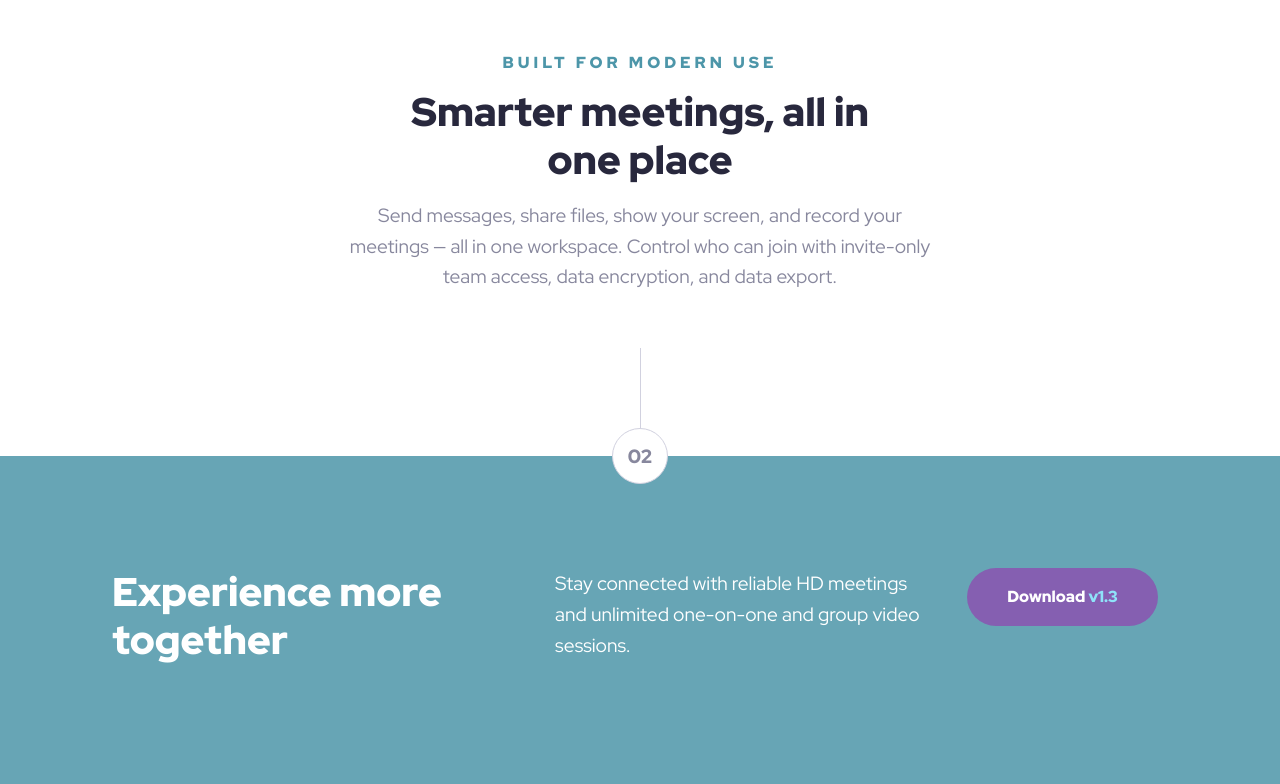
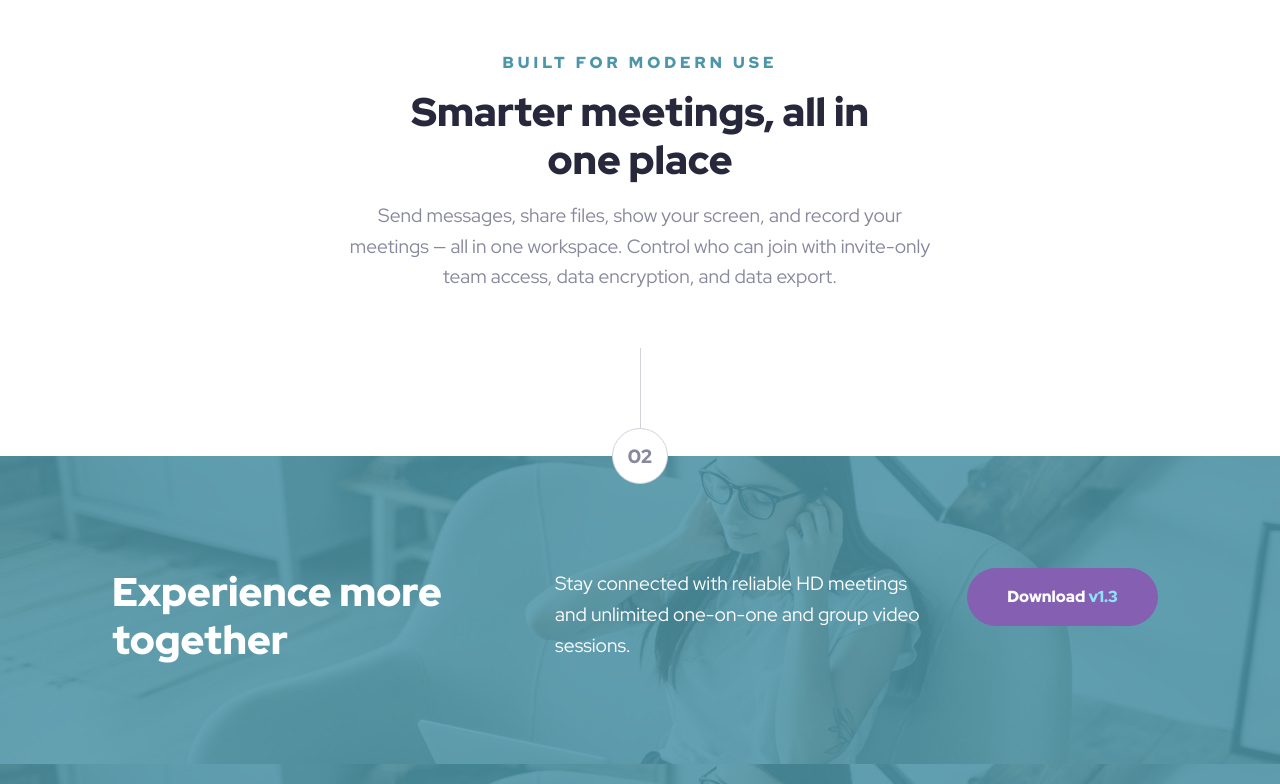
Before and after one commit to mariosearchteam/fm-meet-landingpage, a website: page index.html in a window 1280 px wide. Shown: the part 1038-1822 px from the top of the page. Drawn offline with Linux system fonts and the light colour scheme; the site is published under a folder, as on GitHub Pages, so addresses that start at the root find nothing; files whose address does not match are found by name.

Commit message:
bugfix for relative urls

```diff
--- a/scss/layout/_footer.scss
+++ b/scss/layout/_footer.scss
@@ -10,7 +10,7 @@ footer {
   background: $clr-cyan-600;
   color: $clr-white;
   position: relative;
-  background: url("/assets/mobile/image-footer.jpg");
+  background: url("./assets/mobile/image-footer.jpg");
   background-size: cover;
   background-repeat: no-repeat;
   z-index: -1;
@@ -49,13 +49,13 @@ footer {
 }
 @media (min-width: 40rem) {
   .footer {
-    background: url("/assets/tablet/image-footer.jpg");
+    background: url("./assets/tablet/image-footer.jpg");
   }
 }
 @media (min-width: 60rem) {
   .footer {
     padding-bottom: $spacer-700;
-    background: url("/assets/desktop/image-footer.jpg");
+    background: url("./assets/desktop/image-footer.jpg");
   }
   .footer__inner {
     display: grid;
```
Also changed, not shown: scss/main.css, 1 other file.
